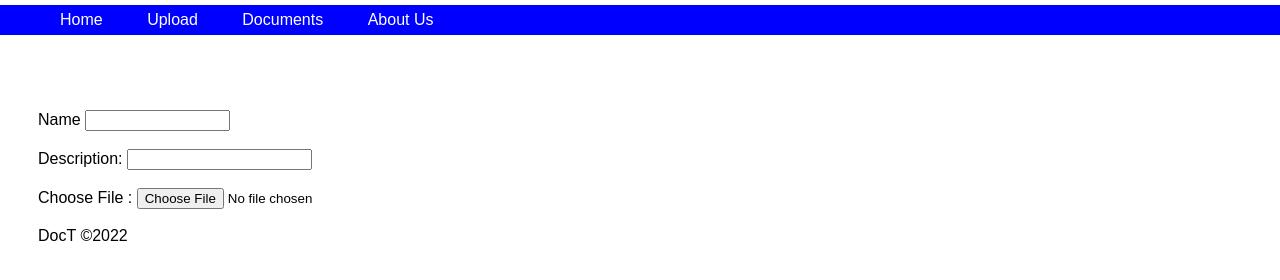
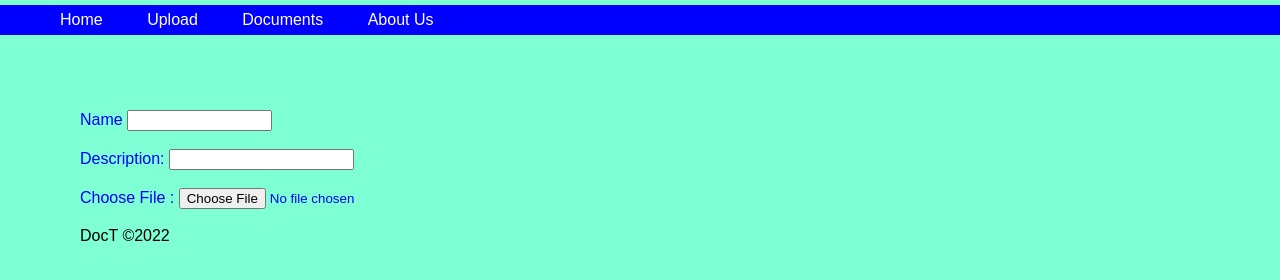
Before and after one commit to Horlarmmy/DocT, a plain HTML site: page upload.html in a window 1280 px wide. Drawn offline with Linux system fonts and the light colour scheme.

Commit message:
devlopment

```diff
--- a/style.css
+++ b/style.css
@@ -1,10 +1,11 @@
 body
 {
-height: 125vh;
 margin-top: 80px;
+margin-left: 50px;
 padding: 30px;
 background-size: cover;
 font-family: sans-serif;
+background-color: aquamarine;
 }
 header {
 background-color: blue;
@@ -26,3 +27,8 @@ header li a {
 color: white;
 text-decoration: none;
 }
+
+form {
+    color: blue;
+    place-items: center;
+}
```
Also changed, not shown: upload.html (+1 -0 lines).
